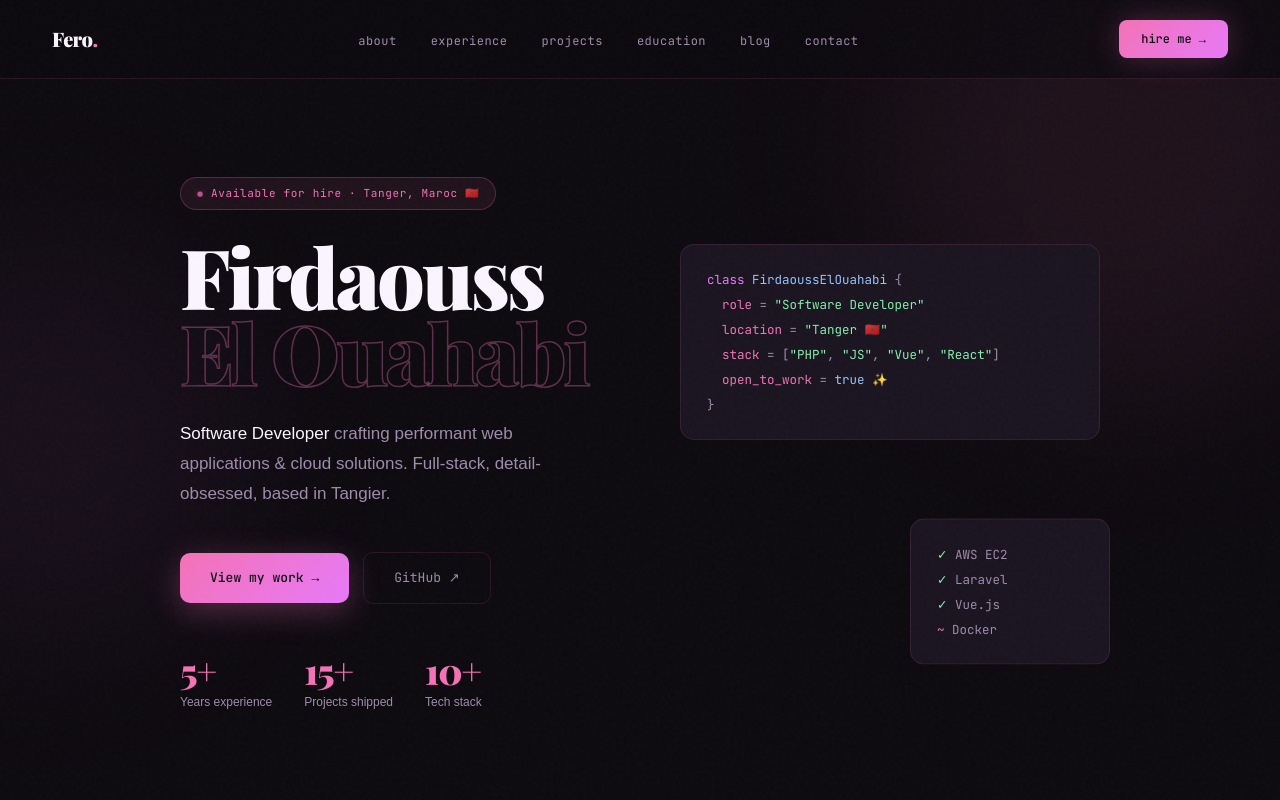
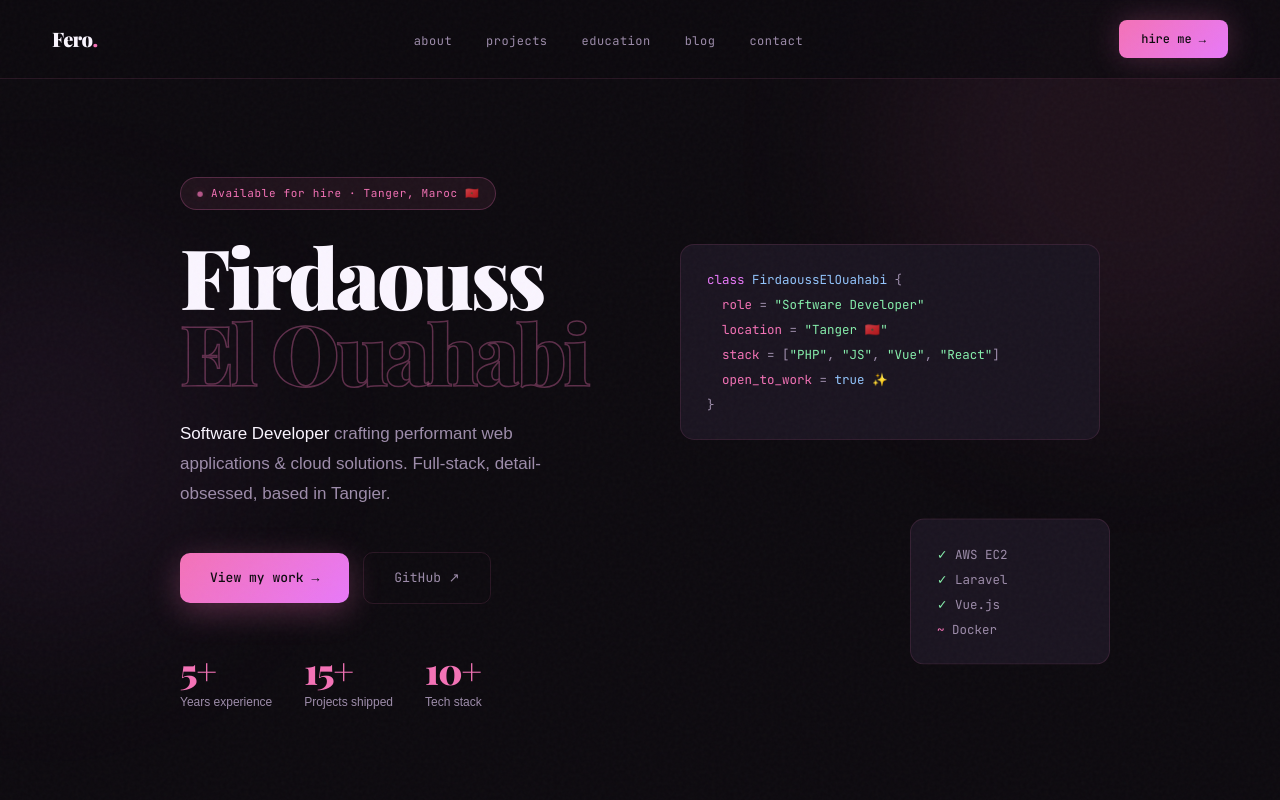
Before and after one commit to FeRoRin/portfolio, a plain HTML site: page index.html in a window 1280 px wide. Shown: the top 800 px of the page. Drawn offline with nearby package versions, Linux system fonts and the light colour scheme; a web font is replaced by a local one.

Commit message:
Initial commit index

```diff
--- a/index.html
+++ b/index.html
@@ -513,7 +513,6 @@ footer {
   <a href="#" class="nav-logo">Fero<span>.</span></a>
   <ul class="nav-links">
     <li><a href="#about">about</a></li>
-    <li><a href="#experience">experience</a></li>
     <li><a href="#projects">projects</a></li>
     <li><a href="#education">education</a></li>
     <li><a href="#blog">blog</a></li>
```
